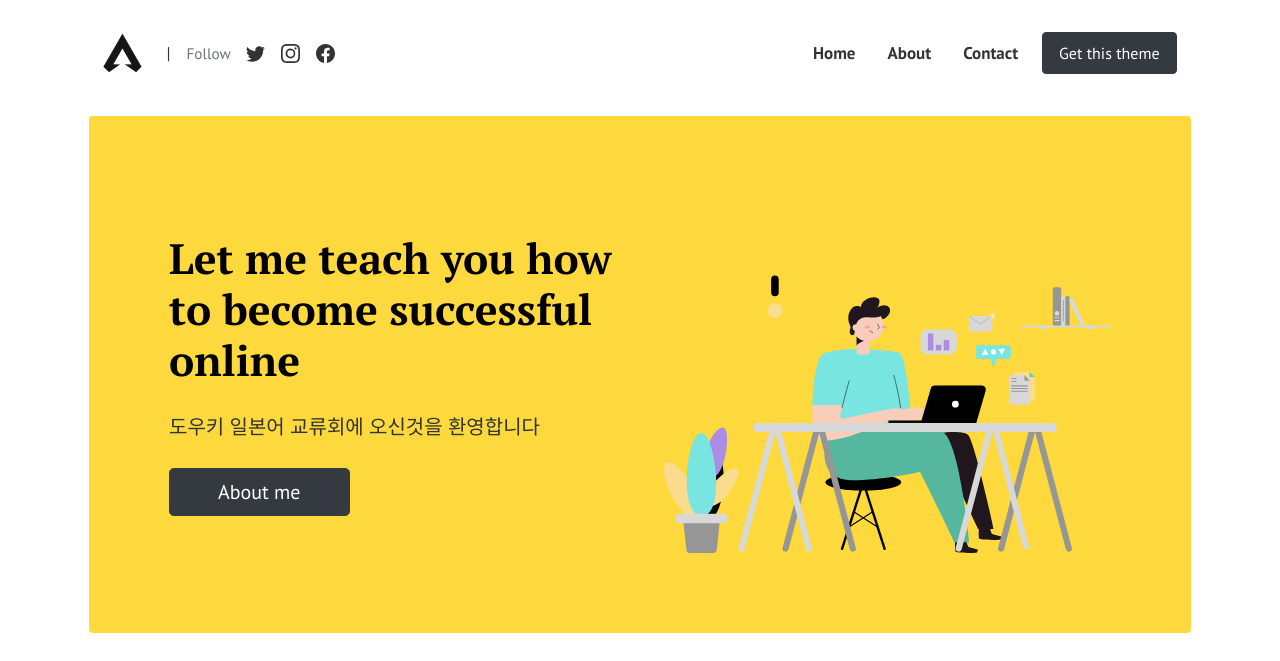
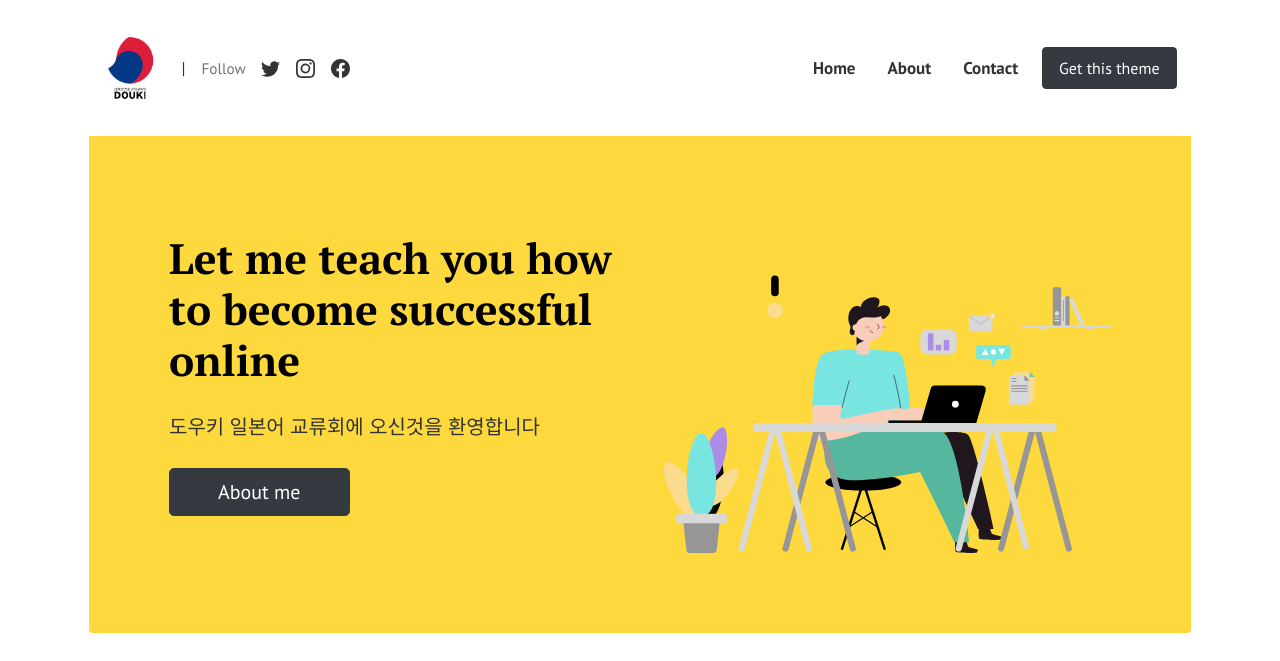
Before and after one commit to TKdouki/douki, a Jekyll site: the page built from index.html, in a window 1280 px wide and 1400 px high. Shown: the top 661 px of the window. Built offline with Jekyll 4.4.1, drawn with Linux system fonts in a browser that asks for light colours; the list of posts is cut into pages by our own code; comment, search, counter and statistics services are not loaded; grey boxes are pictures that could not be loaded.

Commit message:
LogoChange

```diff
--- a/_config.yml
+++ b/_config.yml
@@ -3,7 +3,7 @@ email: wowthemesnet@gmail.com
 timezone: UTC
 baseurl:
 permalink:
-logo: 'assets/images/logo.png'
+logo: 'assets/images/logo2.png'
 favicon: 'assets/images/favicon.ico'
 author: Sal
 paginate: 30
--- a/_layouts/default.html
+++ b/_layouts/default.html
@@ -40,7 +40,7 @@ gtag('config', '{{site.ganalytics}}');
 
           <a class="navbar-brand text-dark font-weight-bold big d-flex align-items-center" href="{{site.baseurl}}/">
           {% if site.logo %}
-          <img class="mr-2" src="{{site.baseurl}}/{{site.logo}}" alt="logo">
+          <img class="mr-2 logo-main" src="{{site.baseurl}}/{{site.logo}}" alt="logo">
           {% else %}
           <span class="d-none d-md-inline-block">{{ site.title }}</span>
           {% endif %}
--- a/assets/css/theme.scss
+++ b/assets/css/theme.scss
@@ -549,6 +549,10 @@ background-color: #fff;
 
 img {max-width:100%;height: auto;}
 
+.logo-main {
+    height: 70px;
+}
+
 .bottompagination span.navigation a {
 	background: #fdd93d;
     color: #333;
```
Also changed, not shown: assets/images/logo2.png (added).
